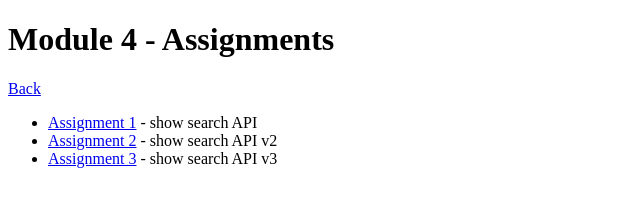
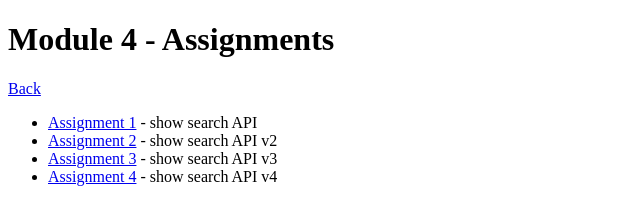
Before and after one commit to onnikiv/Javascript, a plain HTML site: page Module 4/index.html in a window 1280 px wide. Shown: the whole page, without its empty margins (0-640 px from the left). Drawn offline with Linux system fonts and the light colour scheme.

Commit message:
added assignment 4

```diff
--- a/Module 4/index.html
+++ b/Module 4/index.html
@@ -12,6 +12,7 @@
       <li><a href="Assignment 1/assignment1.html">Assignment 1</a> - show search API</li>
       <li><a href="Assignment 2/assignment2.html">Assignment 2</a> - show search API v2</li>
       <li><a href="Assignment 3/assignment3.html">Assignment 3</a> - show search API v3</li>
+      <li><a href="Assignment 4/assignment4.html">Assignment 4</a> - show search API v4</li>
     </ul>
   </body>
 </html>
```
